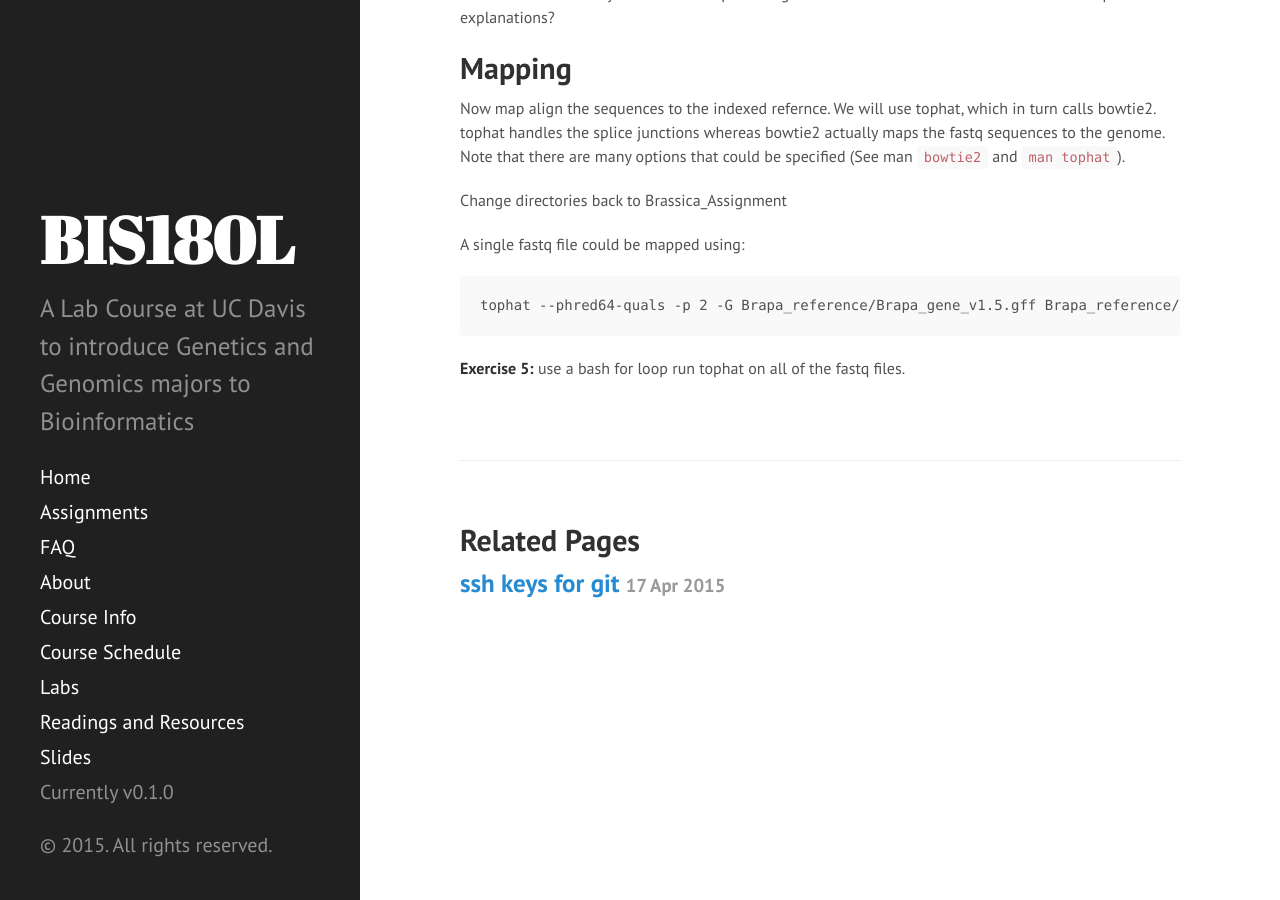
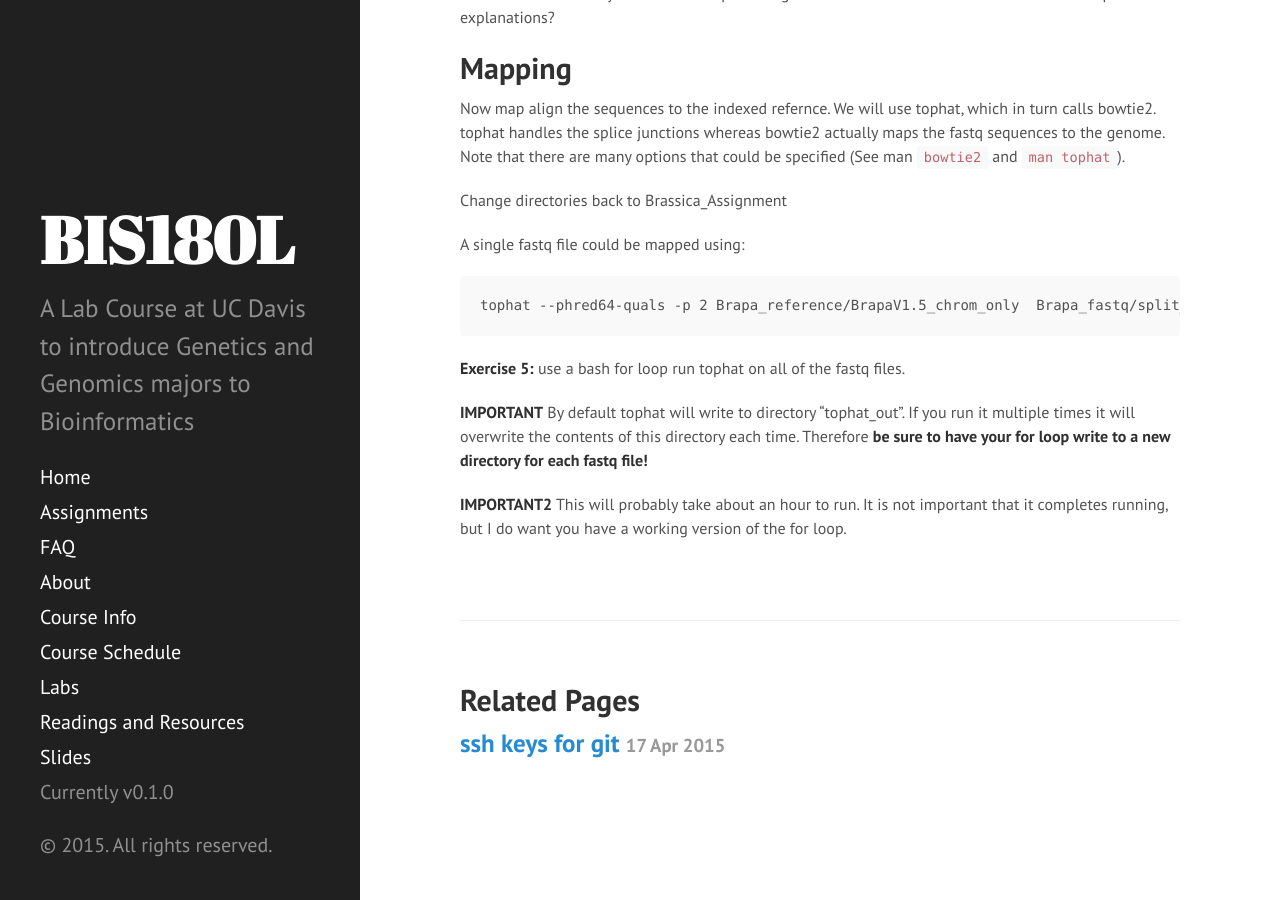
Before and after one commit to rjcmarkelz/BIS180L_web, a Jekyll site: the page built from _posts/2015-05-05-Illumina.md, in a window 1280 px wide and 900 px high, scrolled down 5895 px. Built offline with Jekyll 4.4.1, drawn with Linux system fonts in a browser that asks for light colours; Markdown is read by kramdown in place of the engine named in the settings.

Commit message:
fix errors in Illumina.md

```diff
--- a/_posts/2015-05-05-Illumina.md
+++ b/_posts/2015-05-05-Illumina.md
@@ -201,6 +201,10 @@ Change directories back to Brassica_Assignment
 
 A single fastq file could be mapped using:
 
-    tophat --phred64-quals -p 2 -G Brapa_reference/Brapa_gene_v1.5.gff Brapa_reference/BrapaV1.5_chrom_only  Brapa_fastq/split_fq/IMB211_DP_1_SILIQUE.fq
+    tophat --phred64-quals -p 2 Brapa_reference/BrapaV1.5_chrom_only  Brapa_fastq/split_fq/IMB211_DP_1_SILIQUE.fq
 
 __Exercise 5:__ use a bash for loop run tophat on all of the fastq files.
+
+__IMPORTANT__   By default tophat will write to directory "tophat\_out".  If you run it multiple times it will overwrite the contents of this directory each time.  Therefore __be sure to have your for loop write to a new directory for each fastq file!__
+
+__IMPORTANT2__ This will probably take about an hour to run.  It is not important that it completes running, but I do want you have a working version of the for loop.
```
